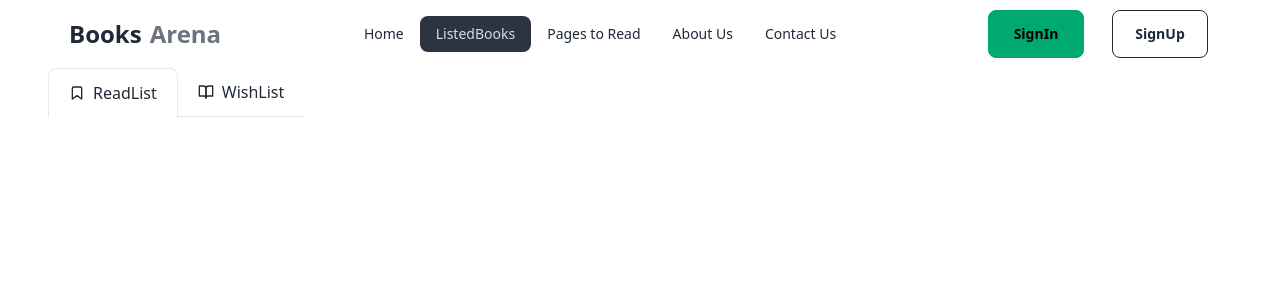
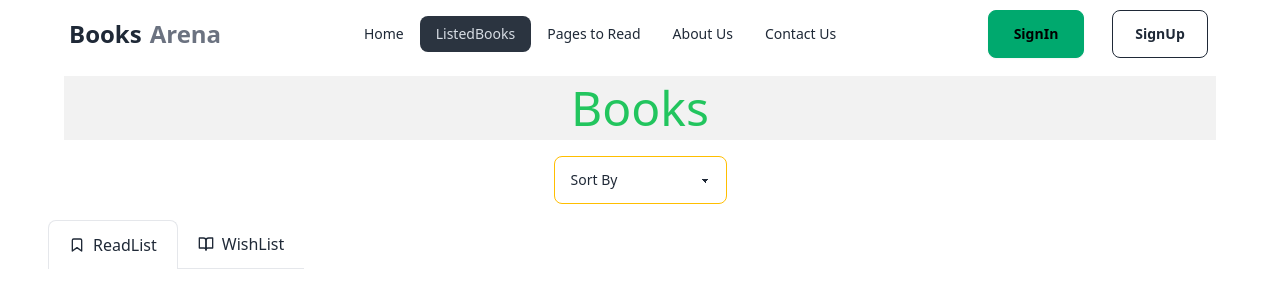
Before and after one commit to Emrandu1989/a8, a React (Vite) app: page /listedBooks in a window 1280 px wide. Shown: the top 308 px of the page. Built offline with nearby package versions, Linux system fonts and the light colour scheme.

Commit message:
added live site link in the readme.md file

```diff
--- /dev/null
+++ b/src/components/LoadingSpinner.jsx
@@ -0,0 +1,11 @@
+import React from 'react';
+
+const LoadingSpinner = () => {
+    return (
+        <div>
+             <span className="loading loading-spinner loading-md"></span>
+        </div>
+    );
+};
+
+export default LoadingSpinner;
--- a/src/components/WishBookCard.jsx
+++ b/src/components/WishBookCard.jsx
@@ -2,9 +2,14 @@ import React from 'react';
 import { IoLocationSharp, IoSearchCircle  } from "react-icons/io5";
 import { HiUsers } from "react-icons/hi2";
 import { Link } from 'react-router-dom';
+import LoadingSpinner from './LoadingSpinner';
 
-const WishBookCard = ({item}) => {
+const WishBookCard = ({item,loading}) => {
     const { author, bookName, image,bookId, publisher, rating, review, category, tags, totalPages, yearOfPublishing } = item;
+
+    if(loading){
+        return <LoadingSpinner/>
+    }
     return (
         <>
             <div className="card mb-5 flex flex-col lg:flex-row card-side bg-base-100 border-2 lg:pl-9 py-5  shadow-xl">
--- a/src/components/WishList.jsx
+++ b/src/components/WishList.jsx
@@ -6,12 +6,14 @@ const WishList = () => {
     const books = useLoaderData();
     console.log(books)
     const [wishlistBooks, setWishlistBooks] = useState([]);
+    const [loading, setLoading] = useState(true)
     useEffect(() => {
-
+        setLoading(true)
         const storedWishlistBooks = localStorage.getItem('wishlistBooks');
 
         if (storedWishlistBooks) {
             setWishlistBooks(JSON.parse(storedWishlistBooks));
+            setLoading(false)
         }
     }, []);
 
@@ -25,6 +27,7 @@ const WishList = () => {
                     wishList.map(item => <WishBookCard
                     key={item.bookId}
                     item={item}
+                    loading={loading}
                     /> )
                 }
             </div>
--- a/src/pages/ListedBooks.jsx
+++ b/src/pages/ListedBooks.jsx
@@ -1,39 +1,77 @@
-import { useState } from "react";
-import { Link, Outlet } from "react-router-dom";
+import {  useState } from "react";
+import { Link, Outlet, useLoaderData } from "react-router-dom";
+
+const ListedBooks = () => {
+    const books = useLoaderData();
+    console.log(books)
 
 
 
-const ListedBooks = () => {
-    const  [tabIndex, setTabIndex] = useState(0)
+
+
+  const [tabIndex, setTabIndex] = useState(0);
   return (
     <>
+      <h2 className="text-center text-5xl  bg-base-200 py-2 my-2 text-green-500">
+        Books
+      </h2>
 
+      <div className="text-center my-4">
+      <select className="select select-warning  max-w-xs">
+  <option disabled selected>Sort By</option>
+  <option>Rating</option>
+  <option>Number of Pages</option>
+  <option>Published Year</option>
 
+</select>
+      </div>
 
       {/* tabs */}
-
 
       <div className="flex items-center -mx-4 overflow-x-auto overflow-y-hidden sm:justify-start flex-nowrap dark:bg-gray-100 dark:text-gray-800">
         <Link
           to={`readList`}
-    onClick={()=>setTabIndex(0)}
-    className={`flex items-center flex-shrink-0 px-5 py-3 space-x-2 ${tabIndex === 0 ? "border border-b-0" : "border-b"} rounded-t-lg dark:border-gray-600 dark:text-gray-900`}>
-		<svg xmlns="http://www.w3.org/2000/svg" viewBox="0 0 24 24" fill="none" stroke="currentColor" strokeWidth="2" strokeLinecap="round" strokeLinejoin="round" className="w-4 h-4">
+          onClick={() => setTabIndex(0)}
+          className={`flex items-center flex-shrink-0 px-5 py-3 space-x-2 ${
+            tabIndex === 0 ? "border border-b-0" : "border-b"
+          } rounded-t-lg dark:border-gray-600 dark:text-gray-900`}
+        >
+          <svg
+            xmlns="http://www.w3.org/2000/svg"
+            viewBox="0 0 24 24"
+            fill="none"
+            stroke="currentColor"
+            strokeWidth="2"
+            strokeLinecap="round"
+            strokeLinejoin="round"
+            className="w-4 h-4"
+          >
             <path d="M19 21l-7-5-7 5V5a2 2 0 0 1 2-2h10a2 2 0 0 1 2 2z"></path>
           </svg>
           <span>ReadList</span>
         </Link>
         <Link
           to={`wishList`}
-     onClick={()=>setTabIndex(1)}
-     className={`flex items-center flex-shrink-0 px-5 py-3 space-x-2 ${tabIndex === 1 ? "border border-b-0" : "border-b"} rounded-t-lg dark:border-gray-600 dark:text-gray-900`}>
-		<svg xmlns="http://www.w3.org/2000/svg" viewBox="0 0 24 24" fill="none" stroke="currentColor" strokeWidth="2" strokeLinecap="round" strokeLinejoin="round" className="w-4 h-4">
+          onClick={() => setTabIndex(1)}
+          className={`flex items-center flex-shrink-0 px-5 py-3 space-x-2 ${
+            tabIndex === 1 ? "border border-b-0" : "border-b"
+          } rounded-t-lg dark:border-gray-600 dark:text-gray-900`}
+        >
+          <svg
+            xmlns="http://www.w3.org/2000/svg"
+            viewBox="0 0 24 24"
+            fill="none"
+            stroke="currentColor"
+            strokeWidth="2"
+            strokeLinecap="round"
+            strokeLinejoin="round"
+            className="w-4 h-4"
+          >
             <path d="M2 3h6a4 4 0 0 1 4 4v14a3 3 0 0 0-3-3H2z"></path>
             <path d="M22 3h-6a4 4 0 0 0-4 4v14a3 3 0 0 1 3-3h7z"></path>
           </svg>
           <span>WishList</span>
         </Link>
-
       </div>
 
       <div className="lg:ml-20 mt-5">
--- a/src/routes/Routes.jsx
+++ b/src/routes/Routes.jsx
@@ -42,6 +42,7 @@ export const router = createBrowserRouter([
       {
         path: "/listedBooks",
         element: <ListedBooks />,
+        loader: () => fetch(`./books.json`),
         children: [
           {
             path: "readList",
```
Also changed, not shown: 2 other files (tests, documents, lock files or other folders). Lines whose indentation alone changed are shown as unchanged.
